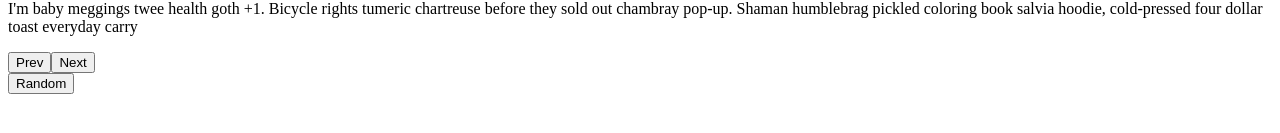
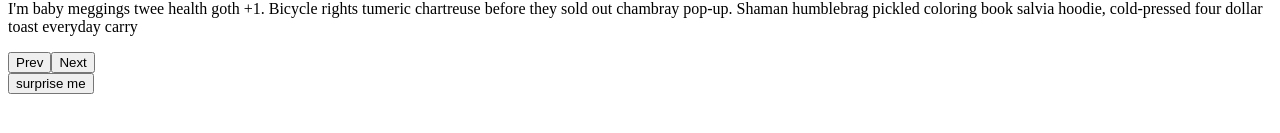
Before and after one commit to acciojob/Reviews-Prajwal2246, a React app: page / in a window 1280 px wide. Shown: the part 465-598 px from the top of the page. Built offline with nearby package versions, Linux system fonts and the light colour scheme.

Commit message:
Update author heading and button text in Review component

```diff
--- a/src/components/Review.js
+++ b/src/components/Review.js
@@ -55,7 +55,7 @@ function Review() {
   return (
     <article className="review">
       <img src={image} alt={name} className="person-img" />
-      <h4 id={`author-${id}`}>{name}</h4>
+      <h4 id={`author-${id}`} className="author">{name}</h4>
       <p className="job">{job}</p>
       <p className="info">{text}</p>
 
@@ -68,7 +68,7 @@ function Review() {
         </button>
       </div>
       <button className="random-btn" onClick={randomReview}>
-        Random
+        surprise me
       </button>
     </article>
   );
```
